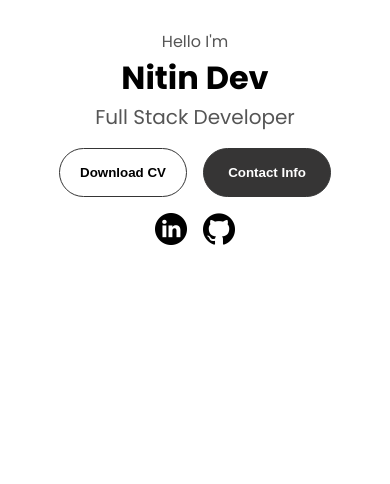
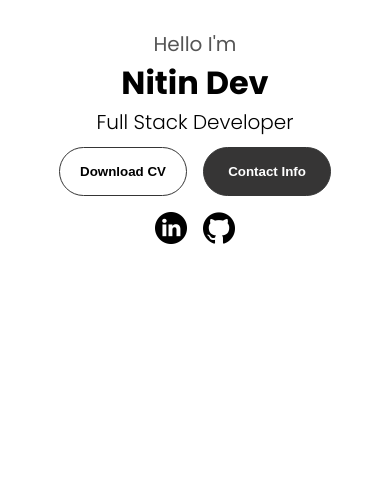
Before and after one commit to nitindev111/portfolio-website, a plain HTML site: page index.html in a window 390 px wide. Shown: the part 360-844 px from the top of the page. Drawn offline with Linux system fonts and the light colour scheme.

Commit message:
styles update

```diff
--- a/index.html
+++ b/index.html
@@ -18,6 +18,10 @@
     />
     <link rel="stylesheet" href="./style.css" />
     <link rel="stylesheet" href="./mediaqueries.css" />
+    <link rel="apple-touch-icon" sizes="180x180" href="assets/apple-touch-icon.png">
+    <link rel="icon" type="image/png" sizes="32x32" href="assets/favicon-32x32.png">
+    <link rel="icon" type="image/png" sizes="16x16" href="assets/favicon-16x16.png">
+    <link rel="manifest" href="assets/site.webmanifest">
   </head>
   <body>
     <!--[if lt IE 7]>
@@ -70,12 +74,12 @@
     </nav>
     <section id="profile">
       <div class="section__pic-container">
-        <img src="./assets/profile-pic.png"/>
+        <img src="./assets/profile-pic.png" alt="Profile picture"/>
       </div>
       <div class="section__text">
         <p class="section__text__p1">Hello I'm</p>
         <h1 class="title">Nitin Dev</h1>
-        <p class="section__text__p2">Full Stack Developer</p>
+        <p class="typewriter">Full Stack Developer</p>
         <div class="btn-container">
           <button class="btn btn-color-2" onclick="window.open('./assets/Resume_Nitin_Dev.pdf')">Download CV</button>
           <button class="btn btn-color-1" onclick="window.location.href = './#contact'">Contact Info</button>
@@ -252,6 +256,7 @@
     <section id="contact">
       <p class="section__text__p1">Get in Touch</p>
       <h1 class="title">Contact Me</h1>
+
       <div class="contact-info-upper-container">
         <div class="contact-info-container">
           <img src="./assets/email.png" alt="email icon" class="icon contact-icon email-icon">
@@ -263,7 +268,7 @@
         <div class="contact-info-container">
           <img src="./assets/linkedin.png" alt="Linkedin icon" class="icon contact-icon">
           <p>
-            <a href="https://linkedin.com/in/nitindev">LinkedIn</a>
+            <a href="https://linkedin.com/in/nitin-dev">LinkedIn</a>
 
           </p>
         </div>
--- a/mediaqueries.css
+++ b/mediaqueries.css
@@ -107,10 +107,36 @@
     font-size: 1.25rem;
   }
 
+  .section__text__p1 {
+    font-size: 1.25rem;
+  }
+
   .title {
     font-size: 2rem;
   }
   .text-container {
     text-align: justify;
   }
+  .typewriter {
+    font-size: 1.25rem;
+    margin-bottom: 1rem;
+    color: var(--secondary-color);
+    width: 0;
+    margin: 0 auto;
+    height: 40px;
+    overflow: hidden;
+    animation: typing-mb 3s steps(20, end) forwards, blink 0.75s infinite;
+    white-space: nowrap;
+    border: none;
+  }
+
+  @keyframes typing-mb {
+    from {
+      width: 0;
+    }
+    to {
+      width: 100%;
+      border: none;
+    }
+  }
 }
--- a/style.css
+++ b/style.css
@@ -406,3 +406,35 @@ footer {
 footer p {
   text-align: center;
 }
+
+.typewriter {
+  font-size: 1.75rem;
+  margin-bottom: 1rem;
+  color: var(--secondary-color);
+  width: 0;
+  height: 40px;
+  overflow: hidden;
+  animation: typing 3s steps(20, end) forwards, blink 0.75s infinite;
+  white-space: nowrap;
+  border-right: 0.2rem solid var(--secondary-color);
+  font-weight: 300;
+}
+
+@keyframes typing {
+  from {
+    width: 0;
+  }
+  to {
+    width: 100%;
+    /* border: none; */
+  }
+}
+
+@keyframes blink {
+  from {
+    border-color: transparent;
+  }
+  to {
+    border-color: #e3c4e5;
+  }
+}
```
Also changed, not shown: assets/android-chrome-192x192.png (added), assets/android-chrome-512x512.png (added), assets/apple-touch-icon.png (added), assets/favicon-16x16.png (added), assets/favicon-32x32.png (added), assets/favicon.ico (added), assets/profile-pic-big.png (added), assets/profile-pic.png, assets/profile-pic3.png (deleted), assets/site.webmanifest (added).
